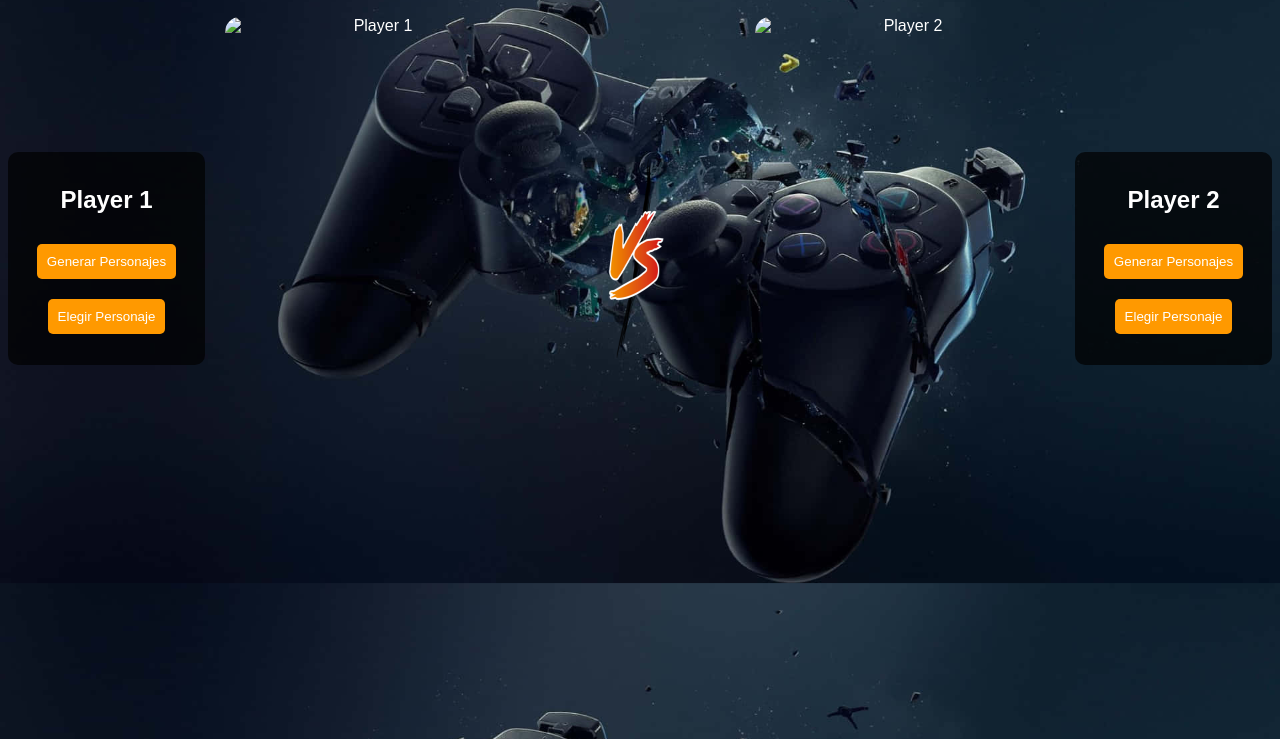
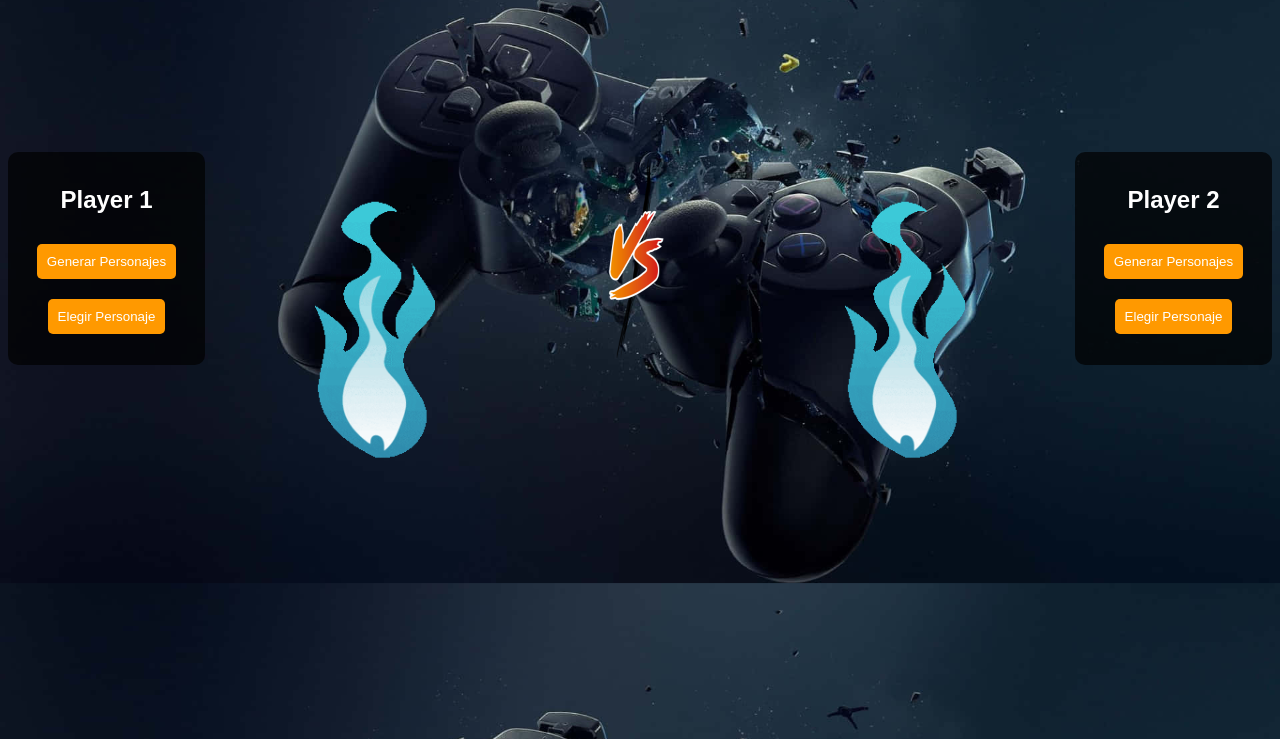
Before and after one commit to Dirac456/Game01, a plain HTML site: page index.html in a window 1280 px wide. Shown: the part 61-800 px from the top of the page. Drawn offline with Linux system fonts and the light colour scheme.

Commit message:
ultima version con API-Rest 2

```diff
--- a/index.html
+++ b/index.html
@@ -22,12 +22,12 @@
         <!-- Zona de Batalla -->
         <div class="battle-zone">
             <div class="battle-info">
-                <img id="player1-battle-img" class="character-img-large" src="" alt="Player 1">
+                <img id="player1-battle-img" class="character-img-large" src="imagenes/placeholder.gif" alt="Player 1">
                 <p id="player1-battle-info"></p>
             </div>
             <img class="vs-image" src="imagenes/vs.png" alt="VS">
             <div class="battle-info">
-                <img id="player2-battle-img" class="character-img-large" src="" alt="Player 2">
+                <img id="player2-battle-img" class="character-img-large" src="imagenes/placeholder.gif" alt="Player 2">
                 <p id="player2-battle-info"></p>
             </div>
         </div>
```
Also changed, not shown: imagenes/placeholder.gif (added).
